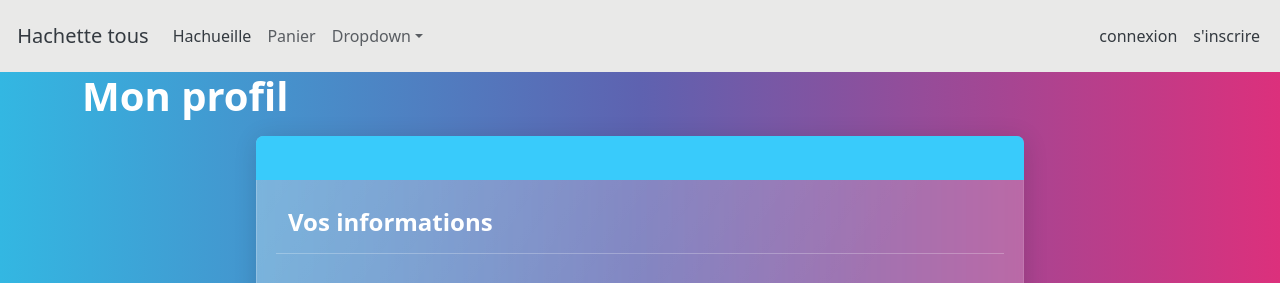
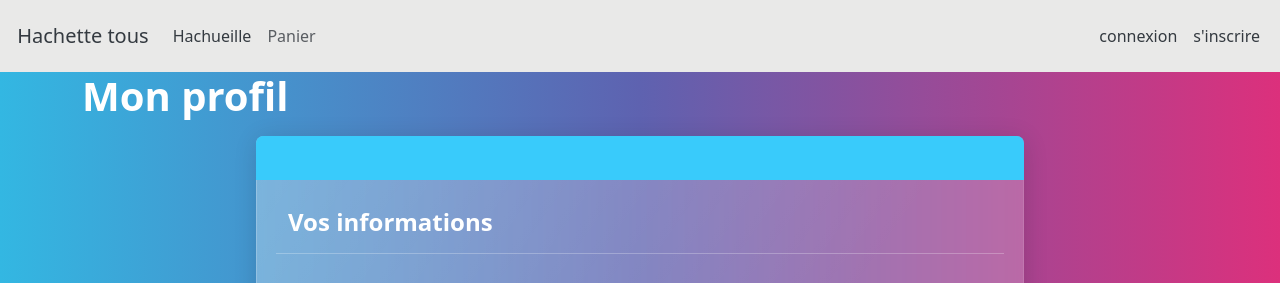
Before and after one commit to yoshiro115/Ecommerce, a Symfony app: template templates/ecommerce/profil.html.twig in a window 1280 px wide. Shown: the top 283 px of the page. Run offline with Twig, Linux system fonts and the light colour scheme; the template is opened without the code that fills it, so the values that code supplies are empty; some libraries are stand-ins or nearby versions.

Commit message:
mise en ligne

```diff
--- a/templates/base.html.twig
+++ b/templates/base.html.twig
@@ -43,16 +43,6 @@
           <a class="nav-link" href="{{path('admin')}}">BackOffice</a>
         </li>
         {% endif %}
-        <li class="nav-item dropdown">
-          <a class="nav-link dropdown-toggle" data-bs-toggle="dropdown" href="#" role="button" aria-haspopup="true" aria-expanded="false">Dropdown</a>
-          <div class="dropdown-menu">
-            <a class="dropdown-item" href="#">Action</a>
-            <a class="dropdown-item" href="#">Another action</a>
-            <a class="dropdown-item" href="#">Something else here</a>
-            <div class="dropdown-divider"></div>
-            <a class="dropdown-item" href="#">Separated link</a>
-          </div>
-        </li>
       </ul>
       <ul class="navbar-nav">
                 {% if app.user %}
--- a/templates/ecommerce/profil.html.twig
+++ b/templates/ecommerce/profil.html.twig
@@ -68,7 +68,7 @@
 
 
 {% else %}
-{% if NewTotal != 0 %}<h1>{{NewTotal}}{% set NewTotal = 0  %}</h1>{% endif %}
+{% if NewTotal != 0 %}<h1>Prix Total de la commande : {{NewTotal}}€</h1>{% set NewTotal = 0  %}{% endif %}
 </div></div>
 <div class="card border-success mb-3" style="max-width: 80vw;">
             <div class="card-header"><h3>Commande du {{commande.dateEnregistrement|date("d/m/y à H:i:s")}}</h3></div>
@@ -91,7 +91,7 @@
 
 
 {% endfor %}
-{% if NewTotal != 0 %}<h1>Prix Total de la commande : {{NewTotal}}</h1>{% endif %}
+{% if NewTotal != 0 %}<h1>Prix Total de la commande : {{NewTotal}}€</h1>{% endif %}
 </div></div>
 
 
--- a/templates/ecommerce/show.html.twig
+++ b/templates/ecommerce/show.html.twig
@@ -26,7 +26,7 @@
 </div></div></div>
 {% if app.user %}
 <form method="POST" action="{{ path('cart_add', {id: produit.id }) }}" class="form-inline d-inline-block" >
-	<input type="number" name="addQuantite" placeholder="quantité ?" class="form-control mr-2" max="{{maxQuantite}}" min="0">
+	<input type="number" name="addQuantite" class="form-control mr-2" max="{{maxQuantite}}" min="1" value="1">
 	<button type="submit" class="btn btn-warning" > Ajouter au panier</button>
 </form>
 {% else %}
```
